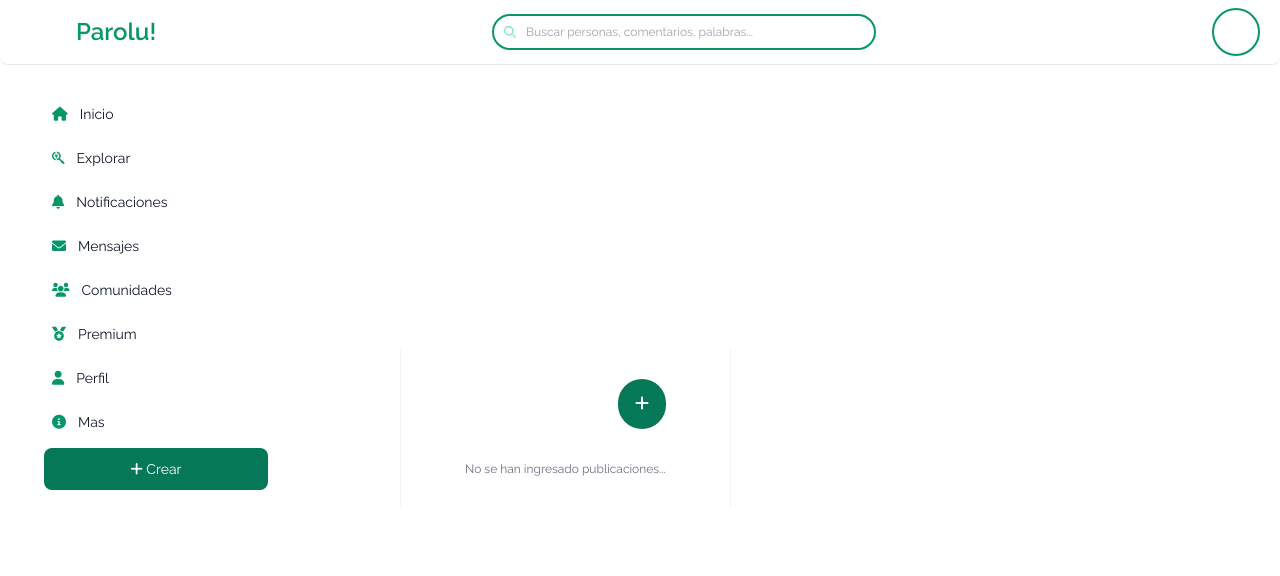
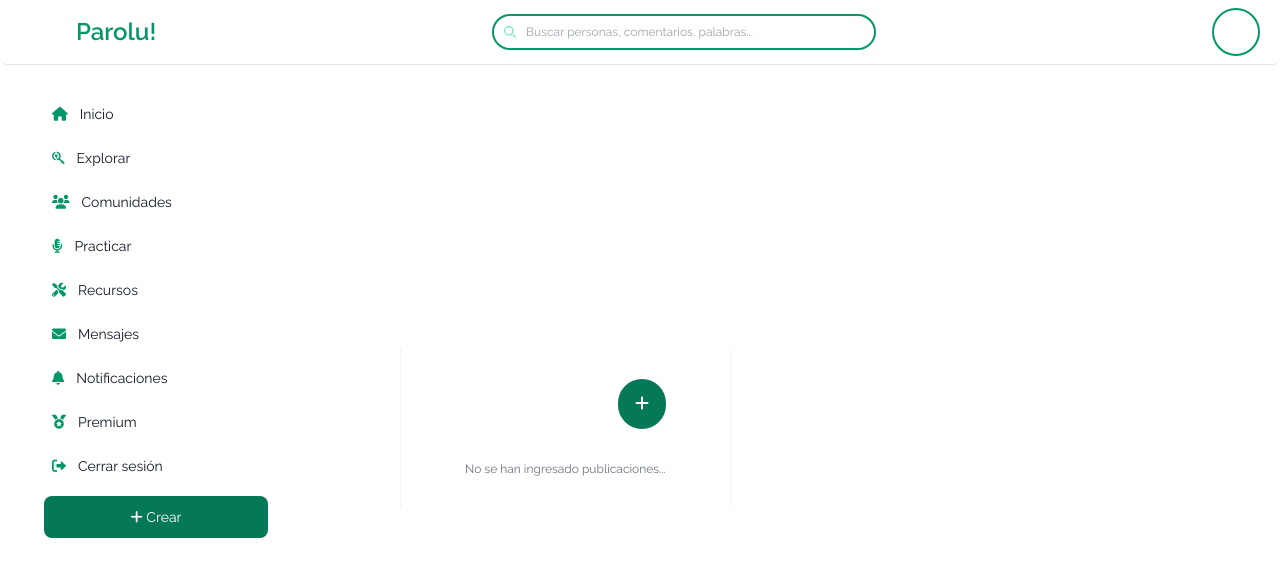
Before and after one commit to No-Country-simulation/equipo-c23-104-webapp, a React (Vite) app in the folder frontend/: page / in a window 1280 px wide. Shown: the top 576 px of the page. Built offline with nearby package versions, Linux system fonts and the light colour scheme.

Commit message:
buscador-nav: agregado de opciones a Navbar

```diff
--- a/frontend/src/components/Sidebar.jsx
+++ b/frontend/src/components/Sidebar.jsx
@@ -37,8 +37,30 @@ export default function Sidebar() {
               className="flex items-center p-2 text-gray-900 rounded-lg dark:text-white hover:bg-gray-100 dark:hover:bg-gray-700 group text-sm ml-8 mr-8 hover:text-black hover:font-bold"
             >
               <span className="flex-1 ms-3 whitespace-nowrap">
-                <i className="fa-solid fa-bell text-green-600"></i>
-                <span className="ml-3">Notificaciones</span>
+                <i className="fa-solid fa-users text-green-600"></i>
+                <span className="ml-3">Comunidades</span>
+              </span>
+            </a>
+          </li>
+          <li>
+            <a
+              href="#"
+              className="flex items-center p-2 text-gray-900 rounded-lg dark:text-white hover:bg-gray-100 dark:hover:bg-gray-700 group text-sm ml-8 mr-8 hover:text-black hover:font-bold"
+            >
+              <span className="flex-1 ms-3 whitespace-nowrap">
+                <i class="fa-solid fa-microphone-lines text-green-600"></i>
+                <span className="ml-3">Practicar</span>
+              </span>
+            </a>
+          </li>
+          <li>
+            <a
+              href="#"
+              className="flex items-center p-2 text-gray-900 rounded-lg dark:text-white hover:bg-gray-100 dark:hover:bg-gray-700 group text-sm ml-8 mr-8 hover:text-black hover:font-bold"
+            >
+              <span className="flex-1 ms-3 whitespace-nowrap">
+                <i class="fa-solid fa-screwdriver-wrench text-green-600"></i>
+                <span className="ml-3">Recursos</span>
               </span>
             </a>
           </li>
@@ -59,8 +81,8 @@ export default function Sidebar() {
               className="flex items-center p-2 text-gray-900 rounded-lg dark:text-white hover:bg-gray-100 dark:hover:bg-gray-700 group text-sm ml-8 mr-8 hover:text-black hover:font-bold"
             >
               <span className="flex-1 ms-3 whitespace-nowrap">
-                <i className="fa-solid fa-users text-green-600"></i>
-                <span className="ml-3">Comunidades</span>
+                <i className="fa-solid fa-bell text-green-600"></i>
+                <span className="ml-3">Notificaciones</span>
               </span>
             </a>
           </li>
@@ -81,19 +103,8 @@ export default function Sidebar() {
               className="flex items-center p-2 text-gray-900 rounded-lg dark:text-white hover:bg-gray-100 dark:hover:bg-gray-700 group text-sm ml-8 mr-8 hover:text-black hover:font-bold"
             >
               <span className="flex-1 ms-3 whitespace-nowrap">
-                <i className="fa-solid fa-user text-green-600"></i>
-                <span className="ml-3">Perfil</span>
-              </span>
-            </a>
-          </li>
-          <li>
-            <a
-              href="#"
-              className="flex items-center p-2 text-gray-900 rounded-lg dark:text-white hover:bg-gray-100 dark:hover:bg-gray-700 group text-sm ml-8 mr-8 hover:text-black hover:font-bold"
-            >
-              <span className="flex-1 ms-3 whitespace-nowrap">
-                <i className="fa-solid fa-circle-info text-green-600"></i>
-                <span className="ml-3">Mas</span>
+                <i class="fa-solid fa-right-from-bracket text-green-600"></i>
+                <span className="ml-3">Cerrar sesión</span>
               </span>
             </a>
           </li>
@@ -101,7 +112,7 @@ export default function Sidebar() {
 
         <button
           type="button"
-          className="focus:outline-none text-white bg-green-700 hover:bg-green-800 focus:ring-4 focus:ring-green-300 font-medium rounded-lg text-sm px-5 py-2.5 me-2 mb-2 dark:bg-green-600 dark:hover:bg-green-700 dark:focus:ring-green-800 w-56 ml-8 mr-8 mt-2 hover:border-green-500 hover:shadow-lg transition-all duration-300"
+          className="focus:outline-none text-white bg-green-700 hover:bg-green-800 focus:ring-4 focus:ring-green-300 font-medium rounded-lg text-sm px-5 py-2.5 me-2 mb-2 dark:bg-green-600 dark:hover:bg-green-700 dark:focus:ring-green-800 w-56 ml-8 mr-8 mt-3 hover:border-green-500 hover:shadow-lg transition-all duration-300"
         >
           <i className="fa-solid fa-plus"></i> Crear
         </button>
```
